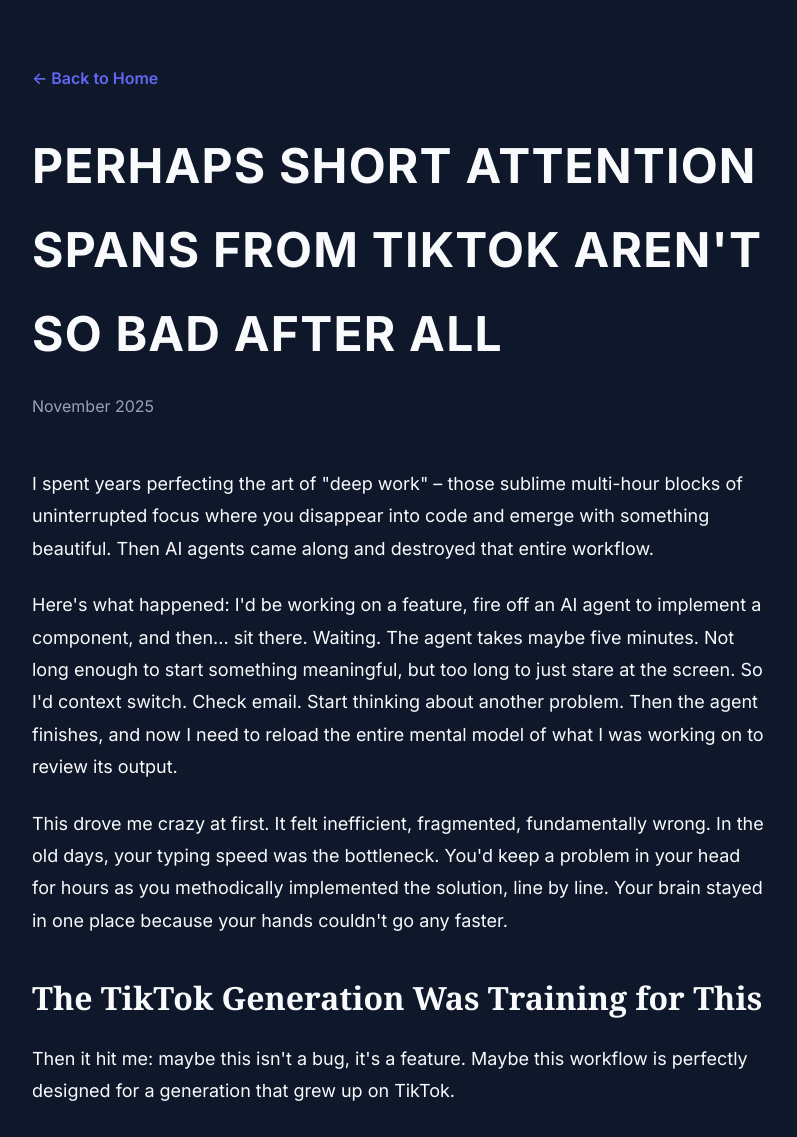
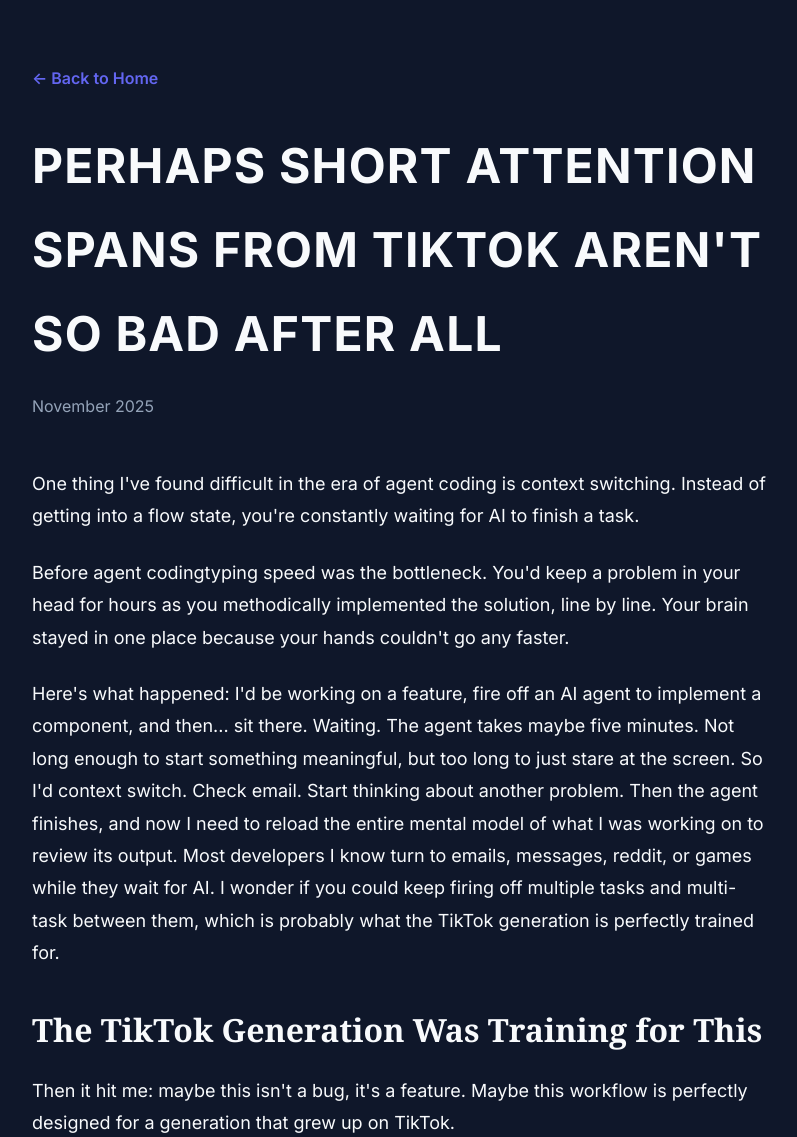
Before and after one commit to JosvanderWesthuizen/personal_website, a plain HTML site: page blog/posts/post-tiktok-attention.html in a window 1280 px wide. Shown: the top 1137 px of the page, without its empty margins (240-1037 px from the left). Drawn offline with Linux system fonts and the light colour scheme.

Commit message:
busy editing tiktok-attention post

```diff
--- a/blog/posts/post-tiktok-attention.html
+++ b/blog/posts/post-tiktok-attention.html
@@ -66,9 +66,16 @@
 
       <div class="post-content">
         <p>
-          I spent years perfecting the art of "deep work" – those sublime multi-hour blocks of uninterrupted focus where
-          you disappear into code and emerge with something beautiful. Then AI agents came along and destroyed that
-          entire workflow.
+          One thing I've found difficult in the era of agent coding is context
+          switching. Instead of getting into a flow state, you're constantly
+          waiting for AI to finish a task.
+        </p>
+
+        <p>
+          Before agent codingtyping speed was the bottleneck. You'd keep a
+          problem in your head for hours as you methodically implemented the
+          solution, line by line. Your brain stayed in one place because your
+          hands couldn't go any faster.
         </p>
 
         <p>
@@ -77,13 +84,10 @@
           long to just stare at the screen. So I'd context switch. Check email. Start thinking about another problem.
           Then the agent finishes, and now I need to reload the entire mental model of what I was working on to review
           its output.
+
+          Most developers I know turn to emails, messages, reddit, or games while they wait for AI. I wonder if you could keep firing off multiple tasks and multi-task between them, which is probably what the TikTok generation is perfectly trained for.
         </p>
 
-        <p>
-          This drove me crazy at first. It felt inefficient, fragmented, fundamentally wrong. In the old days, your
-          typing speed was the bottleneck. You'd keep a problem in your head for hours as you methodically implemented
-          the solution, line by line. Your brain stayed in one place because your hands couldn't go any faster.
-        </p>
 
         <h2>The TikTok Generation Was Training for This</h2>
 
```
